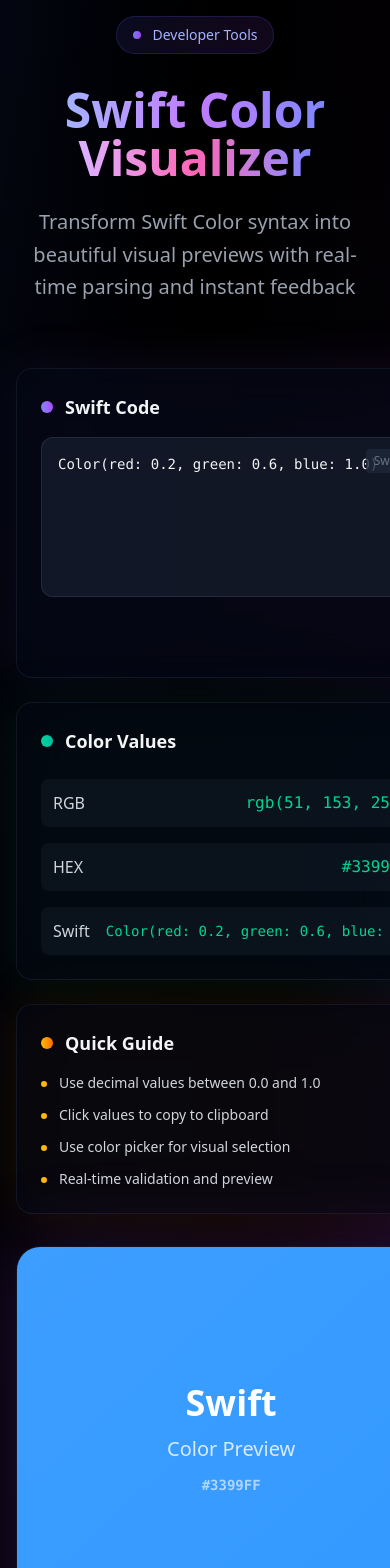
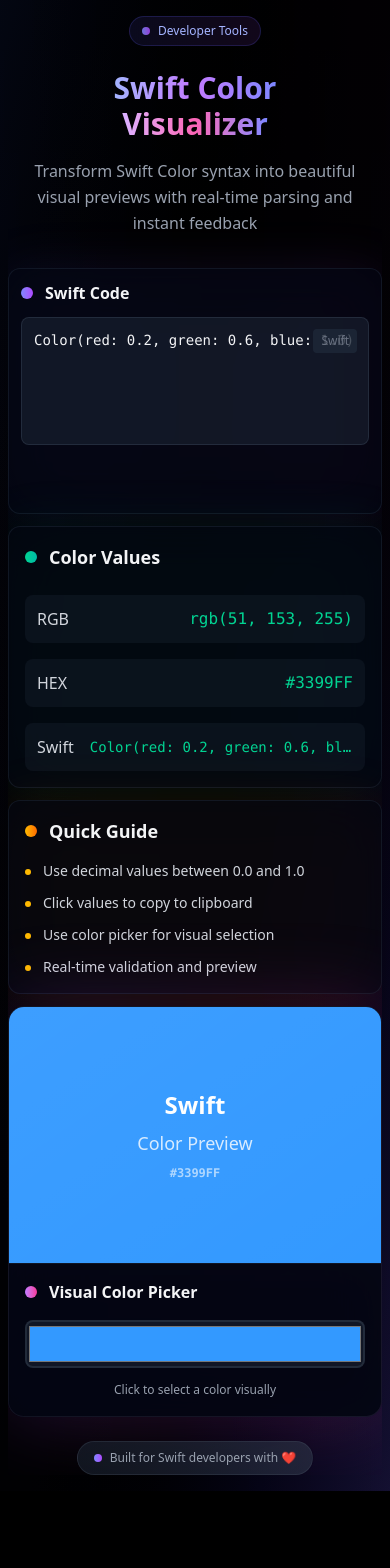
Before and after one commit to ishaanrajiv/ios-swift-color-visualizer, a Next.js app: page / in a window 390 px wide. Shown: the top 1568 px of the page. After the commit the page ends 1491 px from the top, so only its background shows below. Built offline with nearby package versions, Linux system fonts and the light colour scheme.

Commit message:
Refactor global styles and ColorVisualizer component for improved layout and mobile responsiveness. Add styles to prevent horizontal overflow and ensure text content respects container boundaries. Adjust component structure and spacing for better usability and visual clarity.

```diff
--- a/app/components/ColorVisualizer.tsx
+++ b/app/components/ColorVisualizer.tsx
@@ -79,7 +79,7 @@
   const textColor = color ? getContrastColor(color) : '#FFFFFF';
 
   return (
-    <div className="min-h-screen bg-black relative overflow-hidden">
+    <div className="min-h-screen bg-black relative overflow-x-hidden">
       {/* Background Gradient Overlay */}
       <div className="absolute inset-0 bg-gradient-to-br from-gray-950/80 via-black to-indigo-950/60"></div>
 
@@ -89,16 +89,16 @@
         <div className="absolute inset-0 bg-gradient-to-b from-transparent via-indigo-500/3 to-transparent"></div>
       </div>
 
-      <div className="relative z-10 min-h-screen p-4 sm:p-8">
-        <div className="max-w-7xl mx-auto">
+      <div className="relative z-10 min-h-screen w-full px-2 py-4 sm:px-8 sm:py-8">
+        <div className="max-w-7xl mx-auto w-full overflow-hidden">
           {/* Header */}
-          <div className="text-center mb-16">
-            <div className="inline-flex items-center px-4 py-2 rounded-full bg-gradient-to-r from-indigo-500/10 to-purple-500/10 border border-indigo-500/20 mb-8">
-              <div className="w-2 h-2 bg-gradient-to-r from-indigo-400 to-purple-500 rounded-full mr-3 animate-pulse"></div>
-              <span className="text-indigo-300 text-sm font-medium">Developer Tools</span>
+          <div className="text-center mb-8 sm:mb-16">
+            <div className="inline-flex items-center px-3 py-1.5 sm:px-4 sm:py-2 rounded-full bg-gradient-to-r from-indigo-500/10 to-purple-500/10 border border-indigo-500/20 mb-6 sm:mb-8">
+              <div className="w-2 h-2 bg-gradient-to-r from-indigo-400 to-purple-500 rounded-full mr-2 sm:mr-3 animate-pulse"></div>
+              <span className="text-indigo-300 text-xs sm:text-sm font-medium">Developer Tools</span>
             </div>
 
-            <h1 className="text-5xl sm:text-6xl lg:text-7xl font-extrabold mb-6">
+            <h1 className="text-3xl sm:text-5xl md:text-6xl lg:text-7xl font-extrabold mb-4 sm:mb-6 px-2">
               <span className="bg-gradient-to-r from-indigo-300 via-purple-400 to-indigo-400 bg-clip-text text-transparent">
                 Swift Color
               </span>
@@ -108,29 +108,29 @@
               </span>
             </h1>
 
-            <p className="text-xl text-gray-400 max-w-2xl mx-auto leading-relaxed">
+            <p className="text-base sm:text-xl text-gray-400 max-w-2xl mx-auto leading-relaxed px-4">
               Transform Swift Color syntax into beautiful visual previews with real-time parsing and instant feedback
             </p>
           </div>
 
           {/* Main Content */}
-          <div className="grid lg:grid-cols-2 gap-8 mb-16">
+          <div className="grid lg:grid-cols-2 gap-3 sm:gap-8 mb-6 sm:mb-16 w-full">
             {/* Swift Code Section */}
-            <div className="space-y-6">
+            <div className="space-y-3 sm:space-y-6 min-w-0">
               {/* Swift Input Card */}
               <div className="group relative">
                 <div className="absolute inset-0 bg-gradient-to-r from-indigo-500/10 to-purple-500/10 rounded-2xl blur-xl transition-all duration-500 group-hover:blur-2xl"></div>
-                <div className="relative bg-gray-950/70 backdrop-blur-xl border border-gray-800/50 rounded-2xl p-6 hover:border-gray-700/50 transition-all duration-300">
-                  <div className="flex items-center mb-4">
+                <div className="relative bg-gray-950/70 backdrop-blur-xl border border-gray-800/50 rounded-xl sm:rounded-2xl p-3 sm:p-6 hover:border-gray-700/50 transition-all duration-300 w-full">
+                  <div className="flex items-center mb-3 sm:mb-4">
                     <div className="w-3 h-3 bg-gradient-to-r from-indigo-400 to-purple-500 rounded-full mr-3"></div>
-                    <h3 className="text-lg font-semibold text-gray-100">Swift Code</h3>
+                    <h3 className="text-base sm:text-lg font-semibold text-gray-100">Swift Code</h3>
                   </div>
 
                   <div className="relative">
                     <textarea
                       value={input}
                       onChange={handleInputChange}
-                      className="w-full h-40 px-4 py-4 bg-gray-800/50 border border-gray-700/50 rounded-xl text-gray-100 font-mono text-sm placeholder-gray-500 focus:outline-none focus:ring-2 focus:ring-indigo-500/50 focus:border-transparent resize-none transition-all duration-300 hover:bg-gray-800/70"
+                      className="w-full h-32 sm:h-40 px-3 sm:px-4 py-3 sm:py-4 bg-gray-800/50 border border-gray-700/50 rounded-lg sm:rounded-xl text-gray-100 font-mono text-sm placeholder-gray-500 focus:outline-none focus:ring-2 focus:ring-indigo-500/50 focus:border-transparent resize-none transition-all duration-300 hover:bg-gray-800/70"
                       placeholder="Color(red: 0.1, green: 0.2, blue: 0.3)"
                     />
                     <div className="absolute top-3 right-3 text-xs text-gray-500 bg-gray-800/80 px-2 py-1 rounded">
@@ -151,7 +151,7 @@
               {color && (
                 <div className="group relative">
                   <div className="absolute inset-0 bg-gradient-to-r from-emerald-500/10 to-teal-500/10 rounded-2xl blur-xl transition-all duration-500 group-hover:blur-2xl"></div>
-                  <div className="relative bg-gray-950/70 backdrop-blur-xl border border-gray-800/50 rounded-2xl p-6 hover:border-gray-700/50 transition-all duration-300">
+                  <div className="relative bg-gray-950/70 backdrop-blur-xl border border-gray-800/50 rounded-xl sm:rounded-2xl p-4 sm:p-6 hover:border-gray-700/50 transition-all duration-300">
                     <div className="flex items-center mb-6">
                       <div className="w-3 h-3 bg-gradient-to-r from-emerald-400 to-teal-500 rounded-full mr-3"></div>
                       <h3 className="text-lg font-semibold text-gray-100">Color Values</h3>
@@ -201,7 +201,7 @@
               {/* Quick Guide */}
               <div className="group relative">
                 <div className="absolute inset-0 bg-gradient-to-r from-amber-500/10 to-orange-500/10 rounded-2xl blur-xl transition-all duration-500 group-hover:blur-2xl"></div>
-                <div className="relative bg-gray-950/70 backdrop-blur-xl border border-gray-800/50 rounded-2xl p-6 hover:border-gray-700/50 transition-all duration-300">
+                <div className="relative bg-gray-950/70 backdrop-blur-xl border border-gray-800/50 rounded-xl sm:rounded-2xl p-4 sm:p-6 hover:border-gray-700/50 transition-all duration-300">
                   <div className="flex items-center mb-4">
                     <div className="w-3 h-3 bg-gradient-to-r from-amber-400 to-orange-500 rounded-full mr-3"></div>
                     <h3 className="text-lg font-semibold text-gray-100">Quick Guide</h3>
@@ -230,14 +230,14 @@
             </div>
 
             {/* Visual Color Section */}
-            <div className="space-y-6">
+            <div className="space-y-3 sm:space-y-6 min-w-0">
               {/* Color Preview with Integrated Picker */}
               <div className="group relative">
-                <div className="absolute inset-0 bg-gradient-to-r from-purple-500/20 to-pink-500/20 rounded-3xl blur-2xl transition-all duration-700 group-hover:blur-3xl"></div>
-                <div className="relative bg-gray-950/50 backdrop-blur-2xl border border-gray-800/40 rounded-3xl overflow-hidden">
+                <div className="absolute inset-0 bg-gradient-to-r from-purple-500/20 to-pink-500/20 rounded-2xl sm:rounded-3xl blur-2xl transition-all duration-700 group-hover:blur-3xl"></div>
+                <div className="relative bg-gray-950/50 backdrop-blur-2xl border border-gray-800/40 rounded-2xl sm:rounded-3xl overflow-hidden w-full">
                   {/* Color Display Area */}
                   <div
-                    className="w-full h-96 flex items-center justify-center text-3xl font-bold transition-all duration-700 relative"
+                    className="w-full h-64 sm:h-96 flex items-center justify-center text-2xl sm:text-3xl font-bold transition-all duration-700 relative"
                     style={{
                       backgroundColor: cssColor || '#1f2937',
                       color: textColor
@@ -246,31 +246,31 @@
                     <div className="absolute inset-0 bg-gradient-to-br from-white/5 to-transparent"></div>
                     <div className="relative text-center z-10">
                       {color ? (
-                        <div className="space-y-3">
-                          <div className="text-4xl font-extrabold">Swift</div>
-                          <div className="text-xl font-normal opacity-80">Color Preview</div>
-                          <div className="text-sm opacity-60 font-mono">
+                        <div className="space-y-2 sm:space-y-3 px-4">
+                          <div className="text-2xl sm:text-4xl font-extrabold">Swift</div>
+                          <div className="text-lg sm:text-xl font-normal opacity-80">Color Preview</div>
+                          <div className="text-xs sm:text-sm opacity-60 font-mono break-all">
                             {hex}
                           </div>
                         </div>
                       ) : (
-                        <div className="space-y-3 text-gray-400">
-                          <div className="text-4xl font-extrabold">Enter</div>
-                          <div className="text-xl font-normal">Valid Color</div>
+                        <div className="space-y-2 sm:space-y-3 text-gray-400">
+                          <div className="text-2xl sm:text-4xl font-extrabold">Enter</div>
+                          <div className="text-lg sm:text-xl font-normal">Valid Color</div>
                         </div>
                       )}
                     </div>
                   </div>
 
                   {/* Color Picker Section */}
-                  <div className="p-6 bg-gray-950/80 backdrop-blur-xl border-t border-gray-800/50">
+                  <div className="p-4 sm:p-6 bg-gray-950/80 backdrop-blur-xl border-t border-gray-800/50">
                     <div className="flex items-center justify-between mb-4">
                       <div className="flex items-center">
                         <div className="w-3 h-3 bg-gradient-to-r from-purple-400 to-pink-500 rounded-full mr-3"></div>
-                        <h3 className="text-lg font-semibold text-gray-100">Visual Color Picker</h3>
+                        <h3 className="text-base sm:text-lg font-semibold text-gray-100">Visual Color Picker</h3>
                       </div>
                       {color && (
-                        <div className="text-sm text-gray-400 font-mono">
+                        <div className="text-xs sm:text-sm text-gray-400 font-mono hidden sm:block">
                           {hex}
                         </div>
                       )}
@@ -281,11 +281,11 @@
                         type="color"
                         value={pickerValue}
                         onChange={handleColorPickerChange}
-                        className="w-full h-16 rounded-xl border-2 border-gray-700/50 bg-gray-800/50 cursor-pointer hover:border-gray-600/50 transition-all duration-300"
+                        className="w-full h-12 sm:h-16 rounded-lg sm:rounded-xl border-2 border-gray-700/50 bg-gray-800/50 cursor-pointer hover:border-gray-600/50 transition-all duration-300"
                         style={{ cursor: 'pointer' }}
                       />
-                      <div className="mt-3 text-center">
-                        <span className="text-sm text-gray-400">
+                      <div className="mt-2 sm:mt-3 text-center">
+                        <span className="text-xs sm:text-sm text-gray-400">
                           Click to select a color visually
                         </span>
                       </div>
@@ -297,10 +297,10 @@
           </div>
 
           {/* Footer */}
-          <div className="text-center">
-            <div className="inline-flex items-center px-6 py-3 rounded-full bg-gradient-to-r from-gray-800/50 to-gray-700/50 border border-gray-600/30 backdrop-blur-xl">
-              <div className="w-2 h-2 bg-gradient-to-r from-indigo-400 to-purple-500 rounded-full mr-3"></div>
-              <span className="text-gray-400 text-sm">Built for Swift developers with ❤️</span>
+          <div className="text-center px-4">
+            <div className="inline-flex items-center px-4 sm:px-6 py-2 sm:py-3 rounded-full bg-gradient-to-r from-gray-800/50 to-gray-700/50 border border-gray-600/30 backdrop-blur-xl">
+              <div className="w-2 h-2 bg-gradient-to-r from-indigo-400 to-purple-500 rounded-full mr-2 sm:mr-3"></div>
+              <span className="text-gray-400 text-xs sm:text-sm">Built for Swift developers with ❤️</span>
             </div>
           </div>
         </div>
--- a/app/globals.css
+++ b/app/globals.css
@@ -21,4 +21,18 @@
 
 * {
   transition: colors 500ms ease-in-out;
+  box-sizing: border-box;
 }
+
+/* Prevent horizontal overflow on mobile */
+html, body {
+  overflow-x: hidden;
+  width: 100%;
+  max-width: 100vw;
+}
+
+/* Ensure all text content respects container boundaries */
+* {
+  word-wrap: break-word;
+  overflow-wrap: break-word;
+}
```
